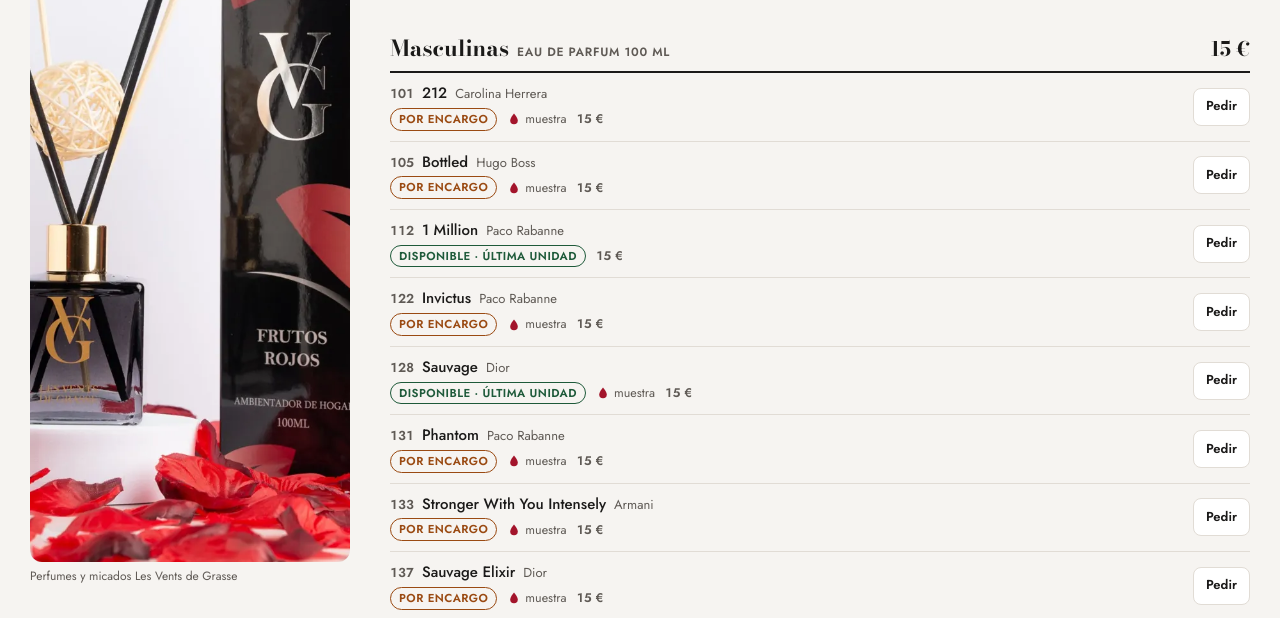
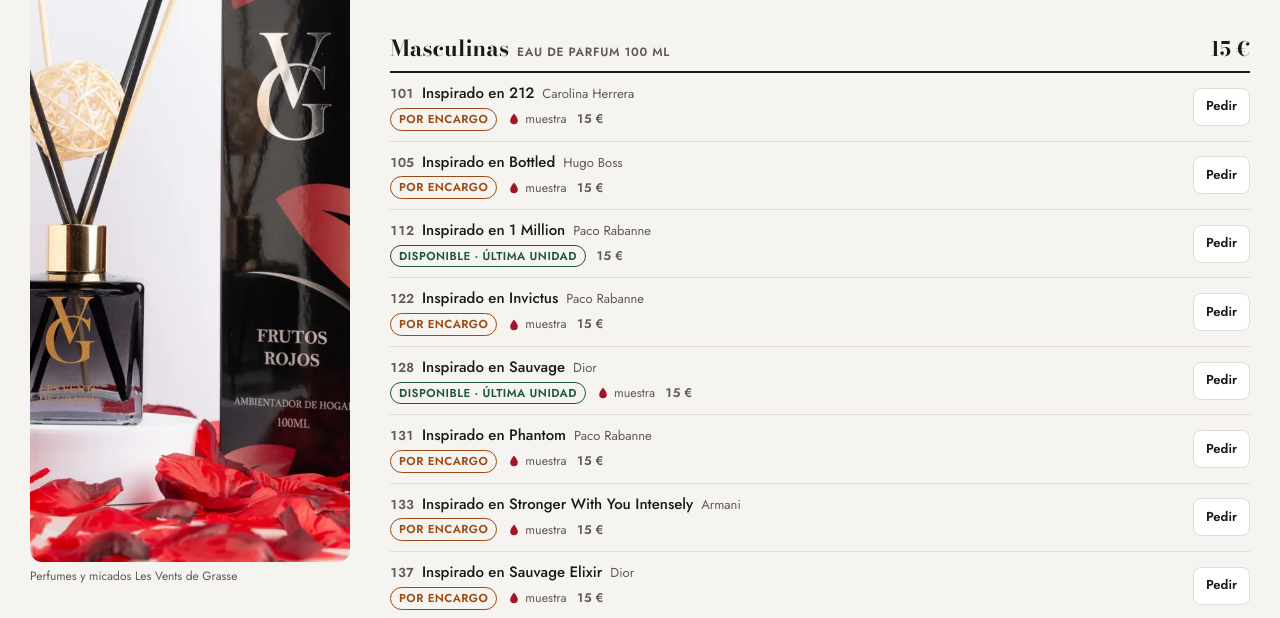
Before and after one commit to ventasolidariadani4eso/ventasolidariadani4eso.github.io, a plain HTML site: page index.html in a window 1280 px wide. Shown: the part 182-800 px from the top of the page. Drawn offline with nearby package versions, Linux system fonts and the light colour scheme.

Commit message:
Pública: perfumes como 'Inspirado en'

```diff
--- a/index.html
+++ b/index.html
@@ -70,8 +70,9 @@ function pintar(){
     for(const p of items){
       const s=VS.n(p.stock);
       const estado=s>0?'<span class="badge on">Disponible'+(s>1?' · quedan '+s:' · última unidad')+'</span>':'<span class="badge off">Por encargo</span>';
-      const txt='Hola, me interesa '+(c.id==='micado'?'el micado ':'')+p.ref+' '+p.nombre+(p.marca?' ('+p.marca+')':'')+(s>0?'':' por encargo')+'. ¿Está disponible?';
-      h+='<div class="item"><div class="info"><div class="line1"><span class="ref">'+esc(p.ref)+'</span><span class="nm">'+esc(p.nombre)+'</span>'
+      const insp=c.id!=='micado';
+      const txt='Hola, me interesa '+(insp?'el '+p.ref+' (inspirado en '+p.nombre+(p.marca?' de '+p.marca:'')+')':'el micado '+p.ref+' '+p.nombre)+(s>0?'':', por encargo')+'. ¿Está disponible?';
+      h+='<div class="item"><div class="info"><div class="line1"><span class="ref">'+esc(p.ref)+'</span><span class="nm">'+(insp?'Inspirado en ':'')+esc(p.nombre)+'</span>'
         +(p.marca?'<span class="br">'+esc(p.marca)+'</span>':'')+'</div><div class="meta">'+estado
         +(p.muestra?'<span class="mu">'+VS.DROP+' muestra</span>':'')+'<span class="precio">'+esc(c.precio)+' €</span></div></div>'
         +'<a class="btn ghost pedir" href="'+esc(waLink(txt))+'" target="_blank" rel="noopener" aria-label="Pedir '+esc(p.nombre)+' por WhatsApp">Pedir</a></div>';
```
